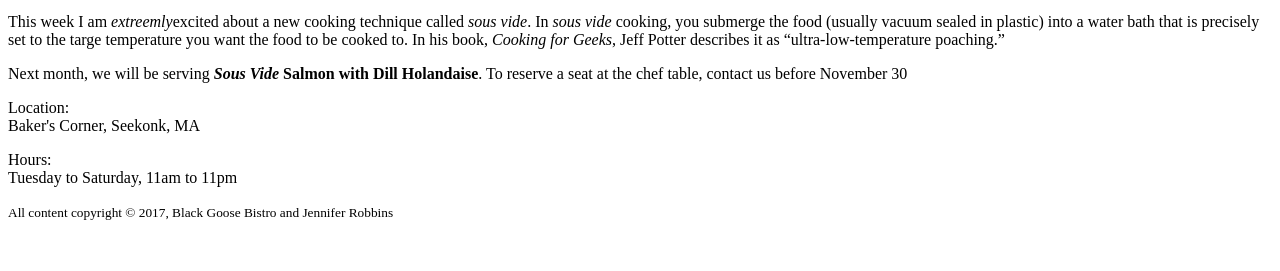
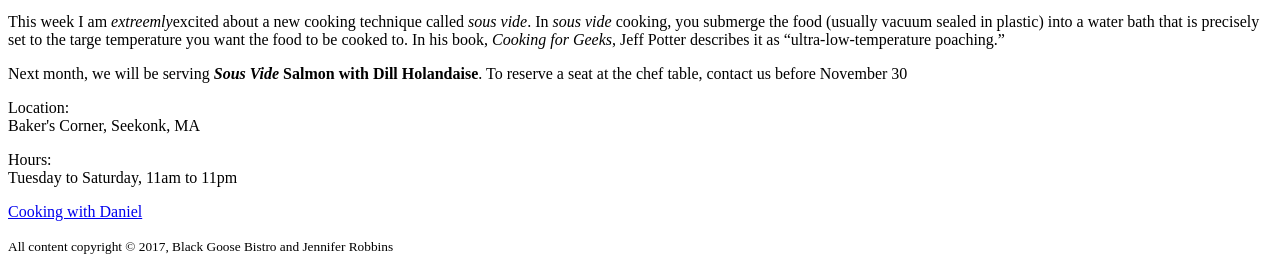
Before and after one commit to fatalpony/fid, a plain HTML site: page bistro/bgnews.html in a window 1280 px wide. Shown: the part 596-867 px from the top of the page. Before the commit the page ends 833 px from the top, so only its background shows below. Drawn offline with Linux system fonts and the light colour scheme.

Commit message:
Add files via upload

```diff
--- a/bistro/bgnews.html
+++ b/bistro/bgnews.html
@@ -39,6 +39,9 @@
 </header> <p>This week I am <em>extreemly</em>excited about a new cooking technique called <dfn><i>sous vide</i></dfn>. In <i>sous vide</i> cooking, you submerge the food (usually vacuum sealed in plastic) into a water bath that is precisely set to the targe temperature you want the food to be cooked to. In his book, <cite>Cooking for Geeks</cite>, Jeff Potter describes it as <q>ultra-low-temperature poaching.</q></p>
 <p>Next month, we will be serving <b><i>Sous Vide</i> Salmon with Dill Holandaise</b>. To reserve a seat at the chef table, contact us before <time datetime="2016-11-30">November 30</time></p>
 <p>Location:<br>Baker's Corner, Seekonk, MA</p> <p>Hours:<br>Tuesday to Saturday, <time datetime="11:00">11am</time> to <time datetime="23:00">11pm</time></p>
+
+<p><a href="cooking/cooking.html">Cooking with Daniel</a></p>
+
 </div> <p><small>All content copyright &copy; 2017, Black Goose Bistro and Jennifer Robbins</small></p>
 </footer>
 </body></html>
```
